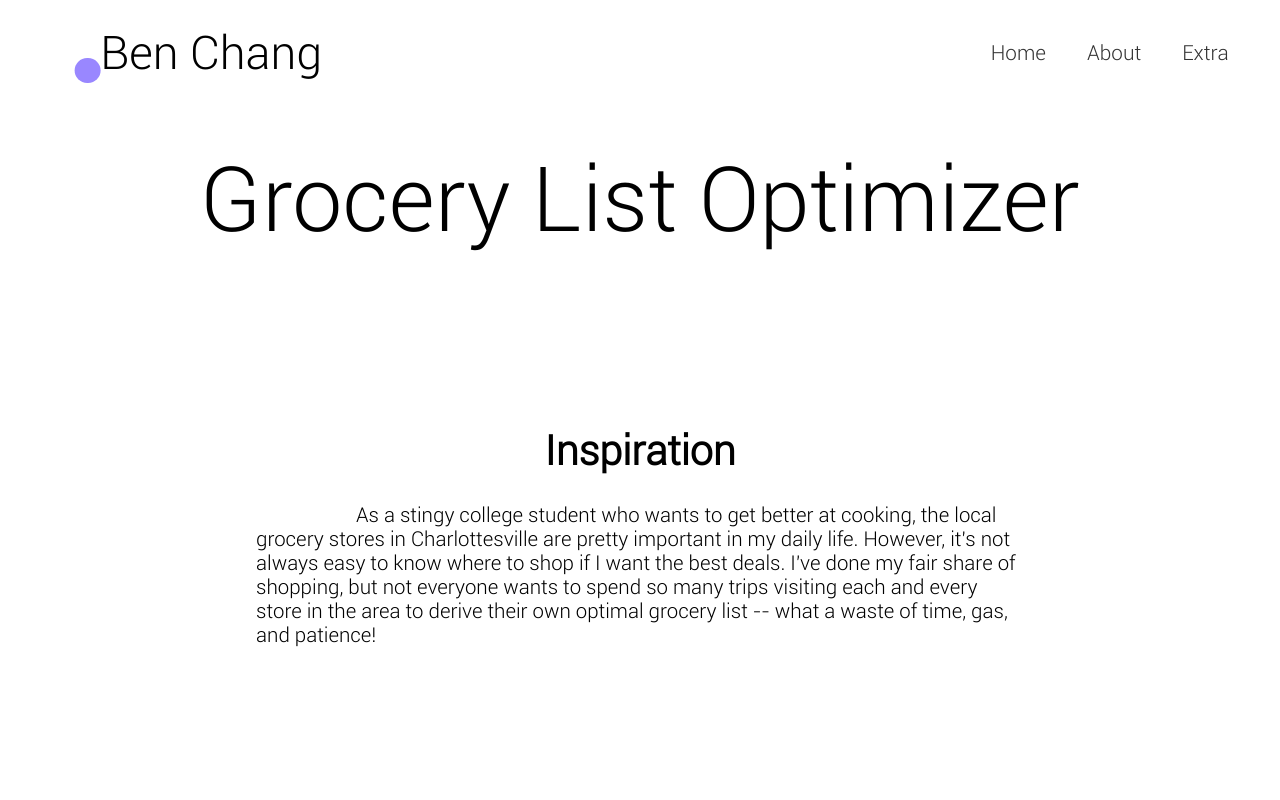
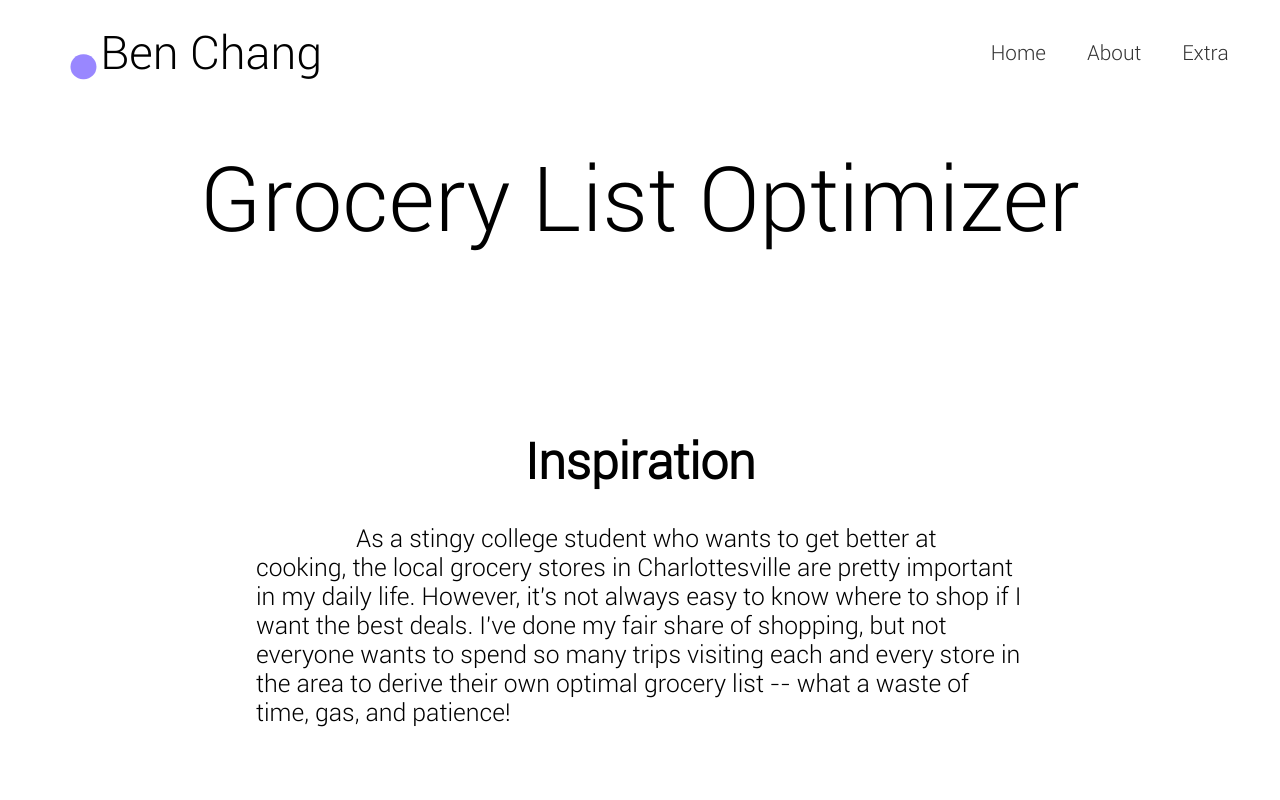
Before and after one commit to benlchang/portfolio, a Next.js app: page /grocery in a window 1280 px wide. Shown: the top 800 px of the page. Built offline with nearby package versions, Linux system fonts and the light colour scheme.

Commit message:
6/28 - css refactoring, formatting, email link added (3)

```diff
--- a/app/styles/style.css
+++ b/app/styles/style.css
@@ -317,6 +317,6 @@ h1 {
   width: 60vw;
   text-indent: 100px;
   text-align: left;
-  font-size: min(1.6vw, 5vh);
+  font-size: calc(14px + 0.84vw);
   margin-bottom: 50px;
 }/*# sourceMappingURL=style.css.map */
--- a/app/styles/style.scss
+++ b/app/styles/style.scss
@@ -326,6 +326,6 @@ h1{
     width: 60vw;
     text-indent: 100px;
     text-align: left;
-    font-size: min(1.6vw, 5vh);
+    font-size: calc(14px + .84vw);
     margin-bottom: 50px;
 }
```
Also changed, not shown: 1 other file (tests, documents, lock files or other folders).
